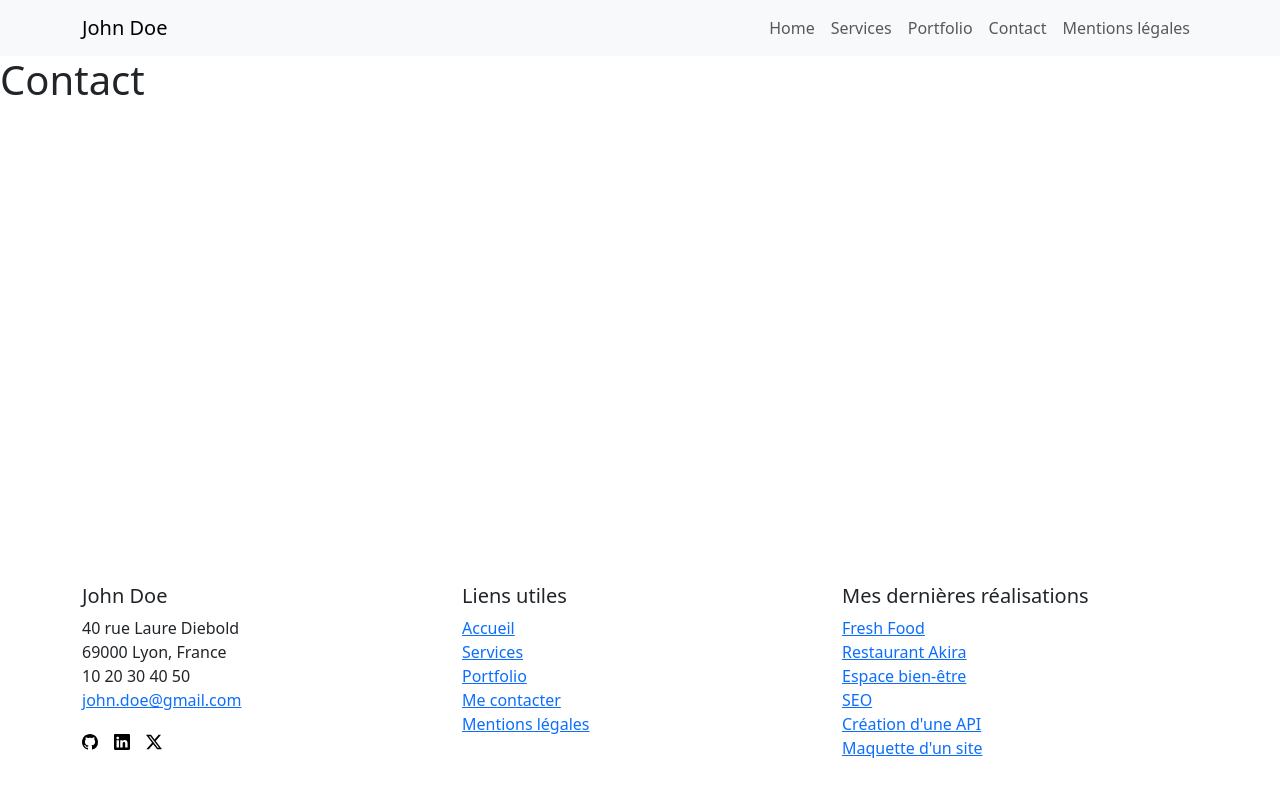
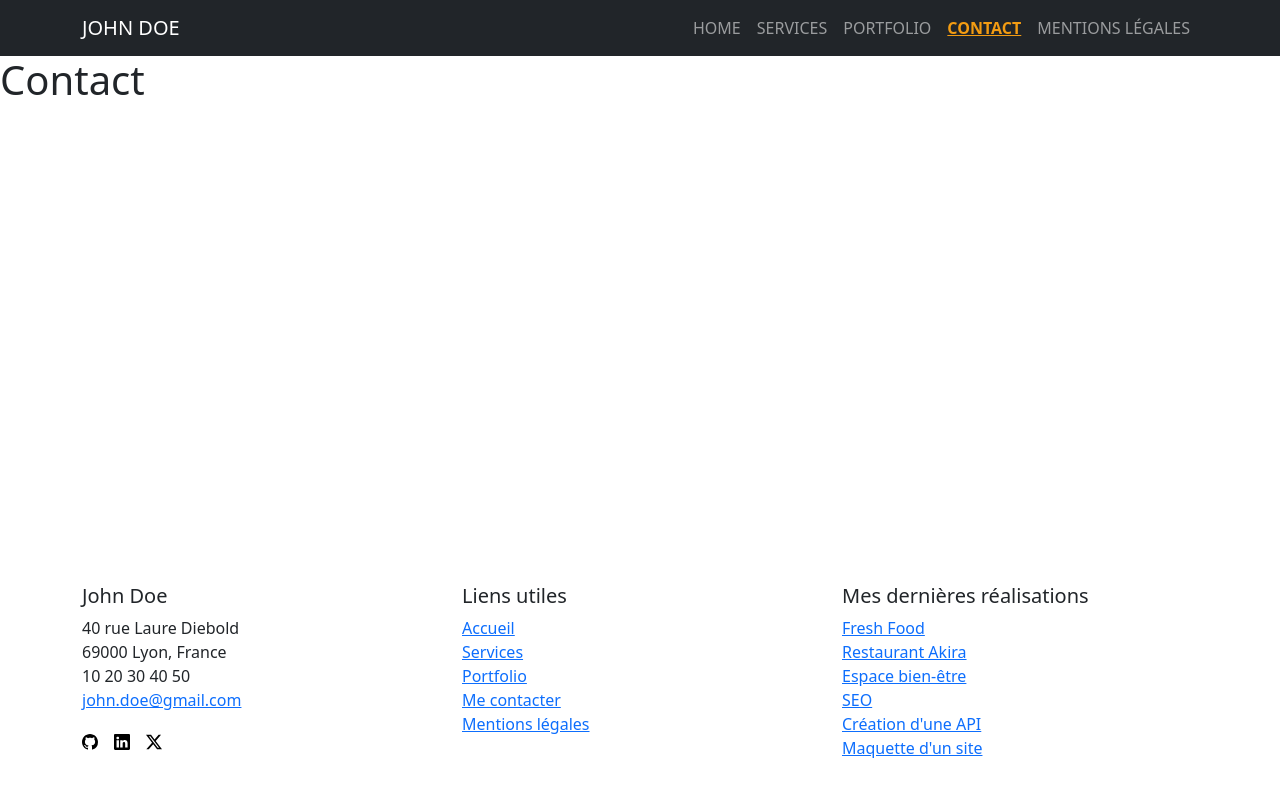
Before and after one commit to guillaume-agard-dev/agard-guillaume-devoir-react, a React (Vite) app: page /contact in a window 1280 px wide. Shown: the top 796 px of the page. Built offline with nearby package versions, Linux system fonts and the light colour scheme.

Commit message:
Add Navbar CSS

```diff
--- a/src/components/Navbar.jsx
+++ b/src/components/Navbar.jsx
@@ -1,20 +1,26 @@
 
+import { NavLink } from 'react-router-dom';
 import { Link } from 'react-router-dom';
 import { Navbar, Nav, Container } from 'react-bootstrap';
+import '../styles/Navbar.css';
 
 function NavigationBar() {
   return (
-    <Navbar bg="light" expand="md">
+    <Navbar bg="dark" variant='dark' expand="md">
       <Container>
-        <Navbar.Brand as={Link} to="/">John Doe</Navbar.Brand>
-        <Navbar.Toggle aria-controls="navbar-nav" />
-        <Navbar.Collapse id="navbar-nav">
-          <Nav className="ms-auto">
-            <Nav.Link as={Link} to="/">Home</Nav.Link>
-            <Nav.Link as={Link} to="/services">Services</Nav.Link>
-            <Nav.Link as={Link} to="/portfolio">Portfolio</Nav.Link>
-            <Nav.Link as={Link} to="/contact">Contact</Nav.Link>
-            <Nav.Link as={Link} to="/mentions-legales">Mentions légales</Nav.Link>
+
+        <Navbar.Brand as={Link} to="/" className='text-uppercase'>John Doe</Navbar.Brand>
+
+        <Navbar.Toggle aria-controls="basic-navbar-nav" />
+
+        <Navbar.Collapse id="basic-navbar-nav">
+
+          <Nav className="ms-auto text-uppercase">
+            <Nav.Link as={NavLink} to="/" className={({ isActive }) => (isActive ? 'active' : undefined)}>Home</Nav.Link>
+            <Nav.Link as={NavLink} to="/services" className={({ isActive }) => (isActive ? 'active' : undefined)}>Services</Nav.Link>
+            <Nav.Link as={NavLink} to="/portfolio" className={({ isActive }) => (isActive ? 'active' : undefined)}>Portfolio</Nav.Link>
+            <Nav.Link as={NavLink} to="/contact" className={({ isActive }) => (isActive ? 'active' : undefined)}>Contact</Nav.Link>
+            <Nav.Link as={NavLink} to="/mentions-legales" className={({ isActive }) => (isActive ? 'active' : undefined)}>Mentions légales</Nav.Link>
           </Nav>
         </Navbar.Collapse>
       </Container>
--- /dev/null
+++ b/src/styles/Navbar.css
@@ -0,0 +1,9 @@
+.active {
+  color: #f39c12 !important; /* couleur personnalisée pour le lien actif */
+  font-weight: bold !important;
+  text-decoration: underline !important;
+}
+
+.nav-link:hover {
+  text-decoration: underline;
+}
```
